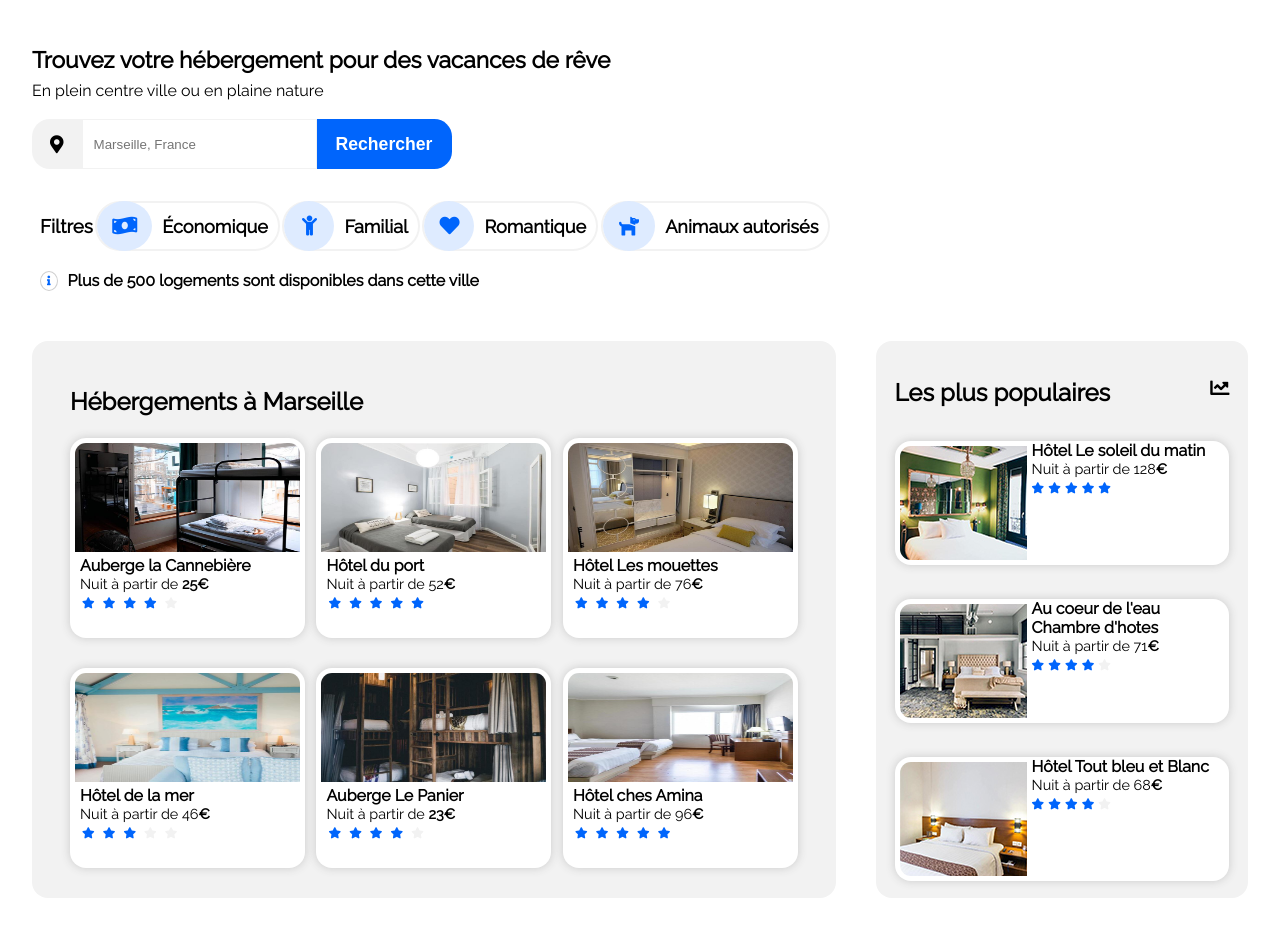
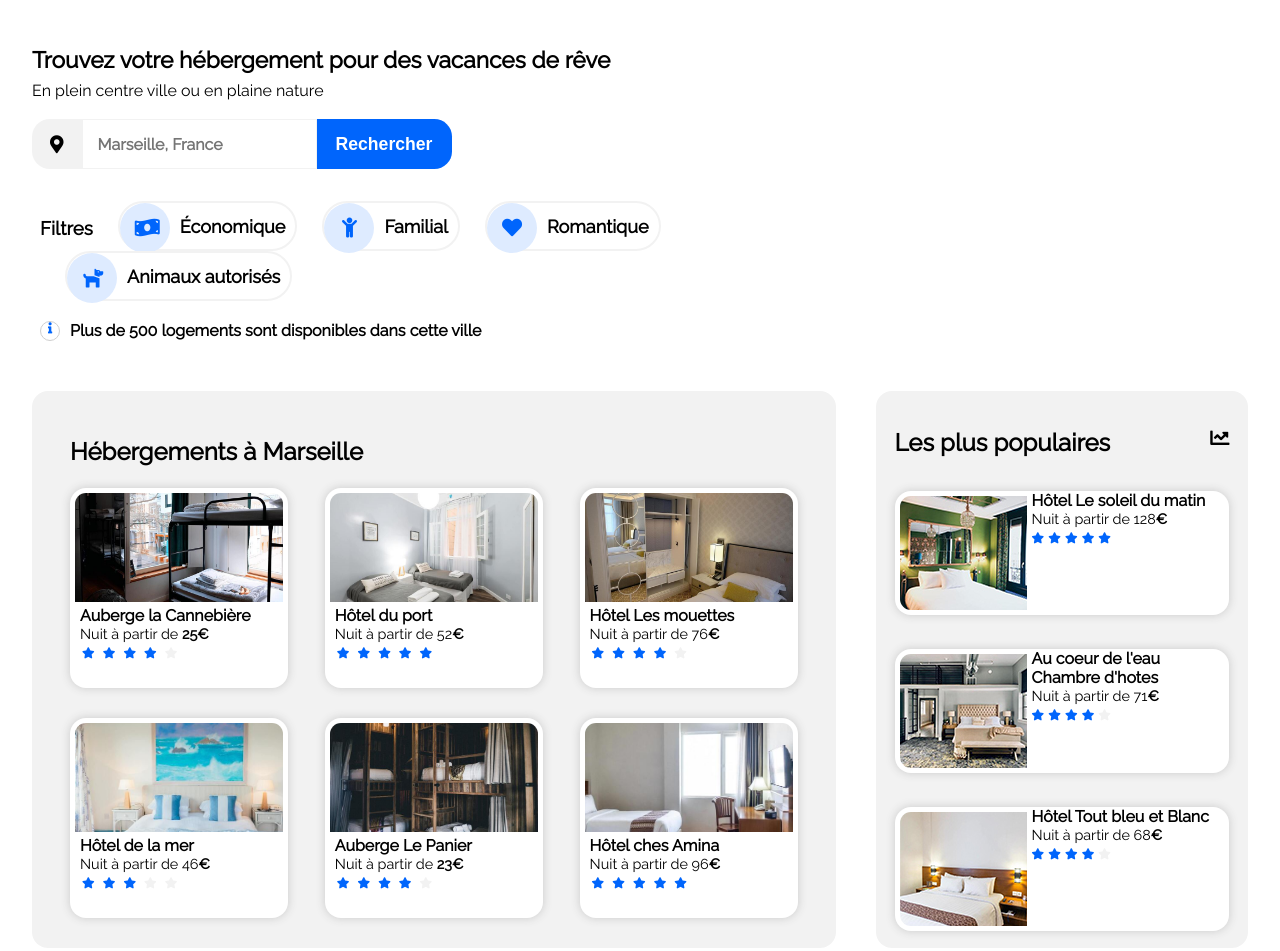
Before and after one commit to jonathanm98/OC-P1-Transformez-une-maquette-en-site-web, a plain HTML site: page index.html in a window 1280 px wide. Shown: the part 70-1021 px from the top of the page. Drawn offline with Linux system fonts and the light colour scheme.

Commit message:
Opti responsive "activités et hebergements"

```diff
--- a/index.html
+++ b/index.html
@@ -12,7 +12,7 @@
 <body>
     <div id="fullpage">
         <header>
-            <a href="#"><img src="images/logo/Reservia.svg" alt="Logo du site Reservia"></a>
+            <a href="#" class="logo"><img src="images/logo/Reservia.svg" alt="Logo du site Reservia"></a>
             <a href="#" class="register">S'inscrire</a>
             <nav class="menu_haut">
                 <a class="menu_h" href="#hebergements">Hébergements</a>
@@ -28,7 +28,7 @@
 
             <form action="#" method="post" class="recherche_form">
                 <label for="search"><i class="fas fa-map-marker-alt"></i></label>
-                <input type="text" id="search" name="search" placeholder="   Marseille, France">
+                <input type="text" id="search" name="search" placeholder="Marseille, France">
                 <button class="form_summ" type="submit" aria-label="Rechercher">
                 <span class="btn_text">Rechercher</span>
                 <i class="btn_icon fa fa-search"></i>
@@ -63,7 +63,7 @@
                 <section id="hebergements">
                     <h2>Hébergements à Marseille</h2>
                     <div>
-                        <a href="#">
+                        <a href="#" class="vgt">
                             <article>
                                 <figure>
                                     <img src="images/hebergements/auberge_cannebiere.jpg" alt="">
@@ -84,7 +84,7 @@
                         </a>
 
 
-                        <a href="#">
+                        <a href="#" class="vgt">
                             <article>
                                 <figure>
                                     <img src="images/hebergements/hotel_port.jpg" alt="">
@@ -104,7 +104,7 @@
                         </a>
 
 
-                        <a href="#">
+                        <a href="#" class="vgt">
                             <article>
                                 <figure>
                                     <img src="images/hebergements/hotel_mouette.jpg" alt="">
@@ -124,7 +124,7 @@
                         </a>
 
 
-                        <a href="#">
+                        <a href="#" class="vgt">
                             <article>
                                 <figure>
                                     <img src="images/hebergements/hotel_mer.jpg" alt="">
@@ -144,7 +144,7 @@
                         </a>
 
 
-                        <a href="#">
+                        <a href="#" class="vgt">
                             <article>
                                 <figure>
                                     <img src="images/hebergements/auberge_panier.jpg" alt="">
@@ -164,7 +164,7 @@
                         </a>
 
 
-                        <a href="#">
+                        <a href="#" class="vgt">
                             <article>
                                 <figure>
                                     <img src="images/hebergements/hotel_amina.jpg" alt="">
--- a/style.css
+++ b/style.css
@@ -41,6 +41,10 @@ header {
     align-items: baseline;
     margin-bottom: 50px;
 }
+header .logo {
+    margin-top: 15px;
+    display: block;
+}
 header nav {
     display: flex;
     margin-left: auto;
@@ -73,6 +77,12 @@ header nav a:hover {
 }
 .recherche_form {
     margin-top: 19px;
+}
+.recherche_form input {
+    padding-left: 15px;
+    font-family: "raleway", sans-serif;
+    font-size: 1em;
+    font-weight: bold;
 }
 .recherche_form {
     display: flex;
@@ -108,7 +118,6 @@ button {
 .filtre {
     display: flex;
     flex-wrap: wrap;
-    justify-content: space-between;
     align-items: baseline;
     max-width: 65%;
     font-weight: bold;
@@ -124,14 +133,17 @@ button {
     text-decoration: none;
     color: black;
     height: 50px;
+    margin-left: 25px;
 }
 .filtre_sel i {
     padding: 15px 15px 15px 15px;
     background-color: #DEEBFF;
-    min-height: 50px;
-    min-width: 50px;
+    height: 50px;
+    width: 50px;
+    line-height: 100%;
     text-align: center;
-    vertical-align: middle;
+    margin: auto;
+    white-space: nowrap;
     font-size: 20px;
     border-radius: 100%;
     color: #0065FC;
@@ -144,19 +156,23 @@ button {
 .filtre a:hover {
     color: #0065FC;
     background-color: #f2f2f2;
+    border: 2px solid #0065FC;
 }
 .info {
     display: flex;
     margin-top: 20px;
+    width: 100%;
 }
 .fa-info {
     color: #0065FC;
-    font-size: 0.6em;
+    font-size: 0.70em;
     border: 1px solid #cfcfcf;
     border-radius: 100%;
-    padding: 4px 6px 4px 6px;
     margin-right: 10px;
-    max-height: 20px;
+    height: 20px;
+    width: 20px;
+    line-height: 16.5px;
+    text-align: center;
 }
 
 /* MAIN */
@@ -176,7 +192,6 @@ button {
 }
 
 #hebergements {
-    /* min-height: 626px; */
     margin-top: 50px;
     padding: 0 38px;
     border-radius: 1em 1em 1em 1em;
@@ -198,7 +213,7 @@ button {
     box-shadow: 0px 0px 10px #c9c9c9;
     margin-bottom: 30px;
 }
-#hebergement a {
+.vgt {
     width: 30%;
 }
 #hebergements i {
@@ -208,8 +223,9 @@ button {
     border-top-left-radius: 1em;
     border-top-right-radius: 1em;
     padding: 5px 5px 0 5px ;
-    width: 235px;
+    width: 100%;
     height: 114px;
+    object-fit: cover;
 }
 #hebergements figcaption {
     padding-left: 10px;
@@ -310,14 +326,18 @@ button {
 .activites h4 {
     padding: 20px 0 20px 20px;
 }
+.act1, .double {
+    width: 24%;
+}
 .act2 {
     display: block;
     box-shadow: 0px 0px 10px #c9c9c9;
     border-radius: 1em 1em 1em 1em;
+    width: 96%;
 }
 .act2 img {
     height: 144px;
-    width: 302px;
+    width: 100%;
 }
 .act1 {
     box-shadow: 0px 0px 10px #c9c9c9;
@@ -325,7 +345,7 @@ button {
 }
 .act1 img {
     height: 388px;
-    width: 302px;
+    width: 100%;
 }
 .double {
     display: flex;
@@ -352,8 +372,6 @@ footer h4 {
     padding: 0 0 10px 0;
 }
 
-
-
 @media only screen and (max-width: 1415px) {
     #fullpage {
         width: 95%;
@@ -368,15 +386,8 @@ footer h4 {
     .filtre_sel {
         margin-top: 14px;
     }
-    .fa-info {
-        white-space: nowrap;
-    }
-    .filtre h3 {
-        width: 100%;
-    }
     .hebergements {
         flex-direction: column-reverse;
-        width: 100%;
     }
     #hebergements {
         width: 100%;
@@ -469,6 +480,13 @@ footer h4 {
         display: none;
     }
 
+    .filtre h3 {
+        width: 100%;
+    }
+    .filtre_sel {
+        margin-left: 0;
+    }
+
     #hebergements a {
         width: 99%;
     }
```
Lines whose indentation alone changed are shown as unchanged.
